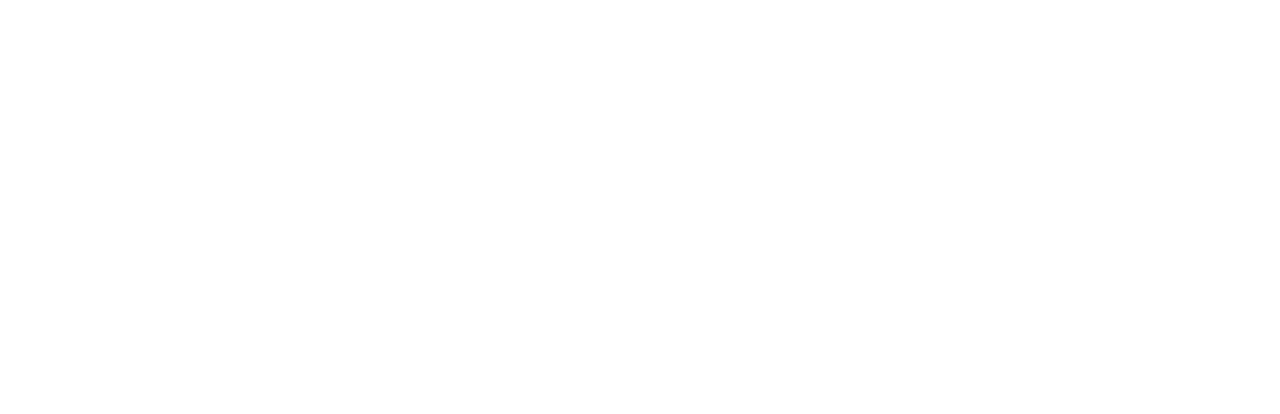
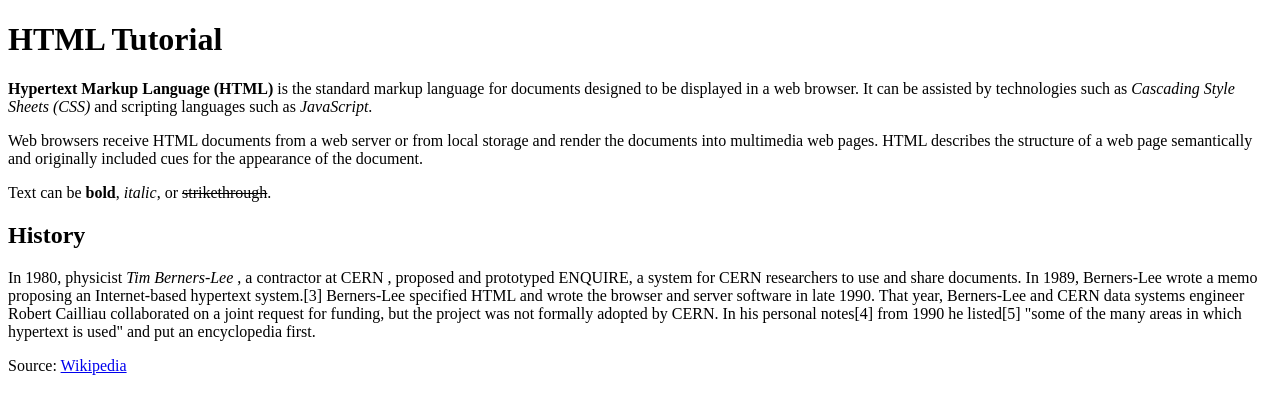
Before and after one commit to rhtm123/html_assignments, a plain HTML site: page assignment1.html in a window 1280 px wide. Drawn offline with Linux system fonts and the light colour scheme.

Commit message:
assignment 1

```diff
--- a/assignment1.html
+++ b/assignment1.html
@@ -3,5 +3,30 @@
     <head>
         <title>Assignment 1</title>
     </head>
-    <body></body>
+    <body>
+        <h1>HTML Tutorial</h1>
+        <p>
+            <b>Hypertext Markup Language (HTML) </b> is the standard markup language for documents designed to be displayed in a web browser.
+            It can be assisted by technologies such as <i>Cascading Style Sheets (CSS) </i> and scripting languages such as <i>JavaScript</i>.
+        </p>
+
+        <p>
+            Web browsers receive HTML documents from a web server or from local storage and render the
+            documents into multimedia web pages. HTML describes the structure of a web page semantically and originally included cues for the appearance of the document.
+        </p>
+
+        <p>Text can be <strong>bold</strong>, <em>italic</em>, or <del>strikethrough</del>.</p>
+
+
+        <h2>History</h2>
+
+        <p>
+            In 1980, physicist <em>Tim Berners-Lee </em>, a contractor at CERN , proposed and prototyped ENQUIRE,
+             a system for CERN researchers to use and share documents. In 1989, Berners-Lee wrote a memo proposing an Internet-based hypertext system.[3] Berners-Lee specified HTML and wrote the browser and server software in late 1990. That year, Berners-Lee and CERN data systems engineer Robert Cailliau collaborated on a joint request for funding, but the project was not formally adopted by CERN. In his personal notes[4] from 1990 he listed[5] "some of the many areas in which hypertext is used" and put an encyclopedia first.
+        </p>
+
+        <p>
+            Source:  <a href="https://en.wikipedia.org/wiki/HTML"> Wikipedia  </a>
+         </p>
+    </body>
 </html>
```
